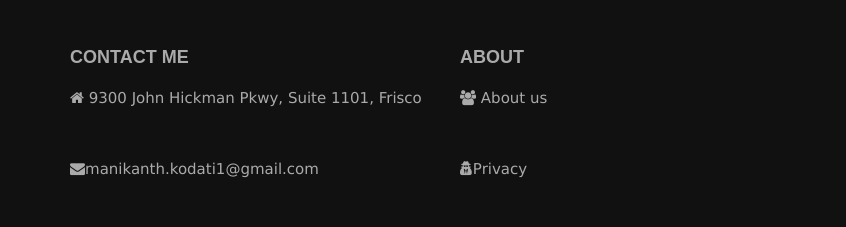
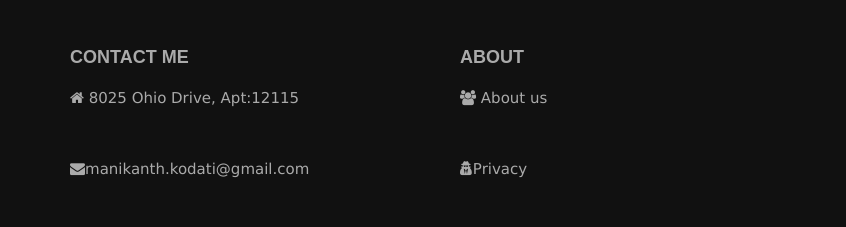
Before and after one commit to manikanth1110/manikanth1110.github.io, a plain HTML site: page index.html in a window 1280 px wide. Shown: the part 3409-3636 px from the top of the page, 0-846 px from the left. Drawn offline with nearby package versions, Linux system fonts and the light colour scheme.

Commit message:
updated
..

```diff
--- a/index.html
+++ b/index.html
@@ -235,8 +235,8 @@
 			<div class="row">
 				<div class="col-lg-4 col-md-4">
 					<h4> Contact Me</h4>
-					<p><i class="fa fa-home" aria-hidden="true"></i> 9300 John Hickman Pkwy, Suite 1101, Frisco </p>
-					<p><i class="fa fa-envelope" aria-hidden="true"></i>manikanth.kodati1@gmail.com</p>
+					<p><i class="fa fa-home" aria-hidden="true"></i> 8025 Ohio Drive, Apt:12115 </p>
+					<p><i class="fa fa-envelope" aria-hidden="true"></i>manikanth.kodati@gmail.com</p>
 					<p> <i class="fa fa-phone" aria-hidden="true"></i> 330-474-9707 </p>
 				</div>
 
```
